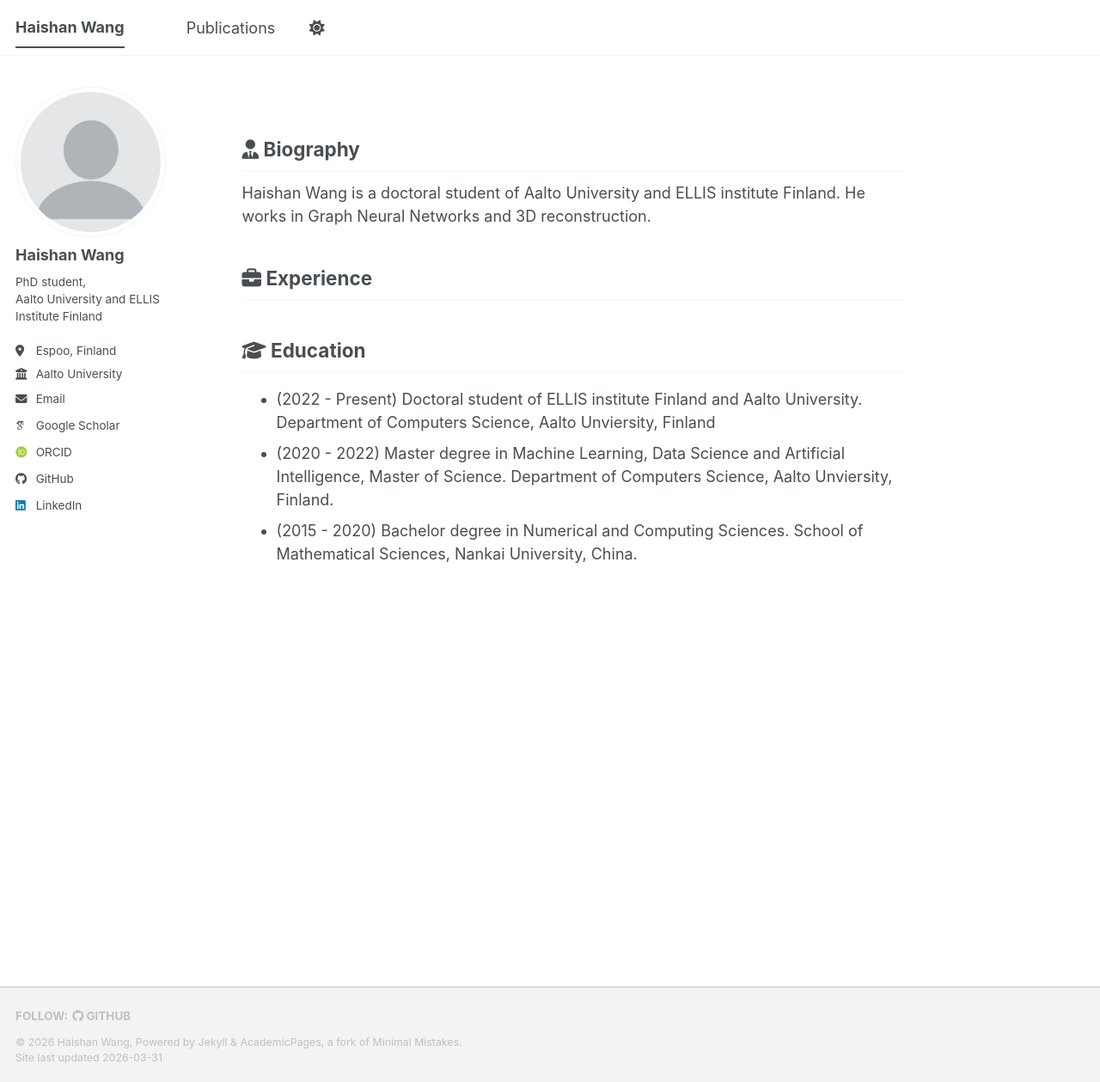
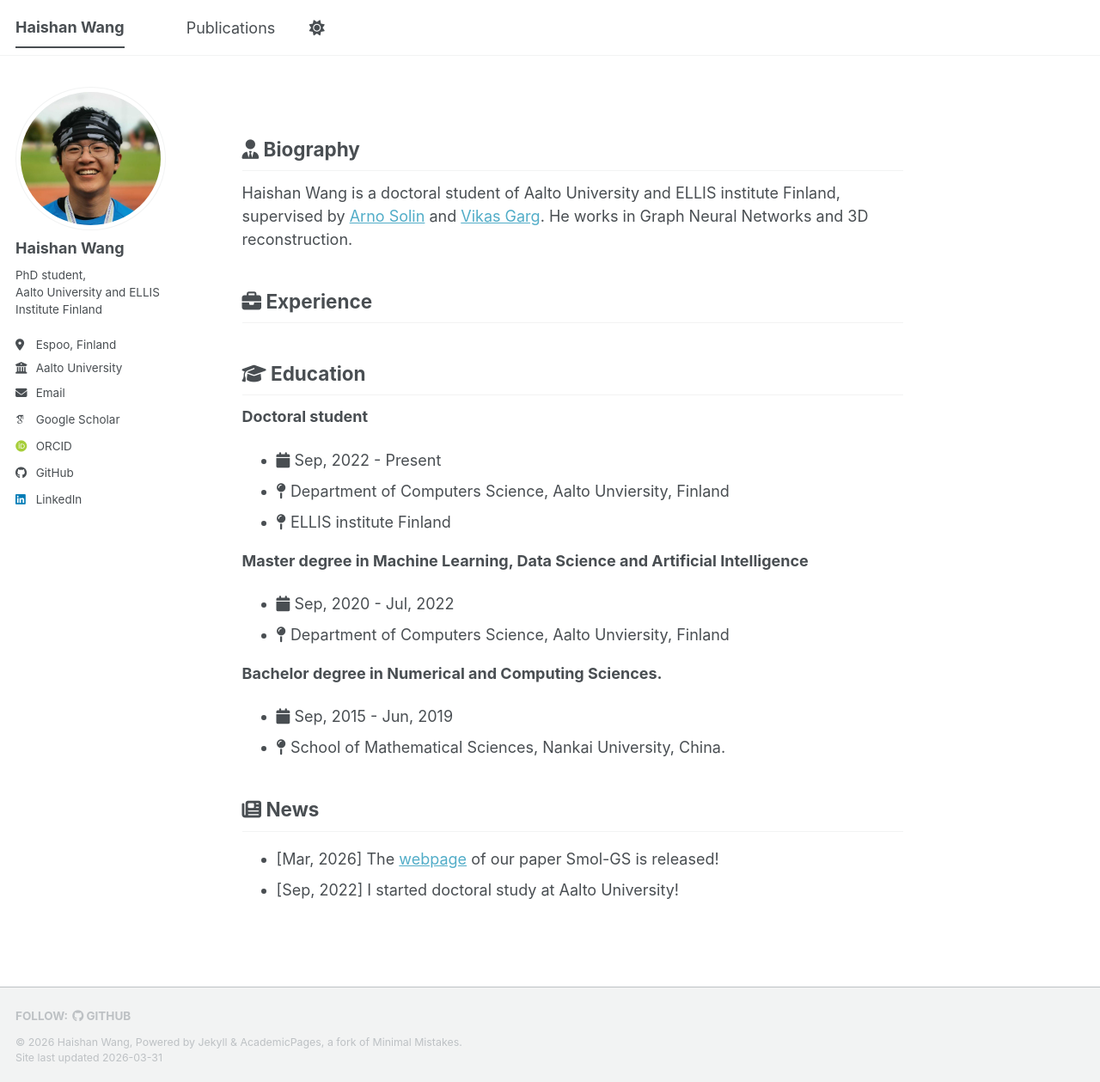
Before and after one commit to haishan-wang/haishan-wang.github.io, a Jekyll site: the page built from _pages/about.md, in a window 1280 px wide and 1259 px high. Shown: the whole window at 86% size. Built offline with Jekyll 4.4.1, drawn with Linux system fonts in a browser that asks for light colours; some web fonts are replaced; a script bundle is joined from its source files by our own code; library files that are not in the unit come from our copies.

Commit message:
update profile, add some info

```diff
--- a/_config.yml
+++ b/_config.yml
@@ -23,7 +23,7 @@ repository               : "haishan-wang/haishan-wang.github.io"
 #               Additional customization can be done by editing /_includes/author-profile.html
 author:
   # Biographic information
-  avatar           : "profile.png"
+  avatar           : "profile_espoo.jpg"
   name             : "Haishan Wang"
   pronouns         : # example: "she/her"
   bio              : "PhD student,<br> Aalto University and ELLIS Institute Finland"
--- a/_layouts/single.html
+++ b/_layouts/single.html
@@ -51,13 +51,13 @@ layout: default
         {{ content }}
 
         {% if page.citation %}<p style="font-size: smaller">Recommended citation: {{ page.citation }}</p>{% endif %}
-        {% if page.paperurl or page.slidesurl or page.bibtexurl or page.webpage or page.githuburl %}
+        {% if page.paperurl or page.slidesurl or page.bibtexurl or page.webpageurl or page.githuburl %}
           <p>
-            {% if page.webpage %}<a href="{{ page.webpage }}">Project Page</a>{% endif %}
-            {% if page.paperurl %}{% if page.webpage %} | {% endif %}<a href="{{ page.paperurl }}">Paper</a>{% endif %}
-            {% if page.githuburl %}{% if page.paperurl or page.webpage %} | {% endif %}<a href="{{ page.githuburl }}">Code</a>{% endif %}
-            {% if page.slidesurl %}{% if page.paperurl or page.webpage or page.githuburl %} | {% endif %}<a href="{{ page.slidesurl }}">Slides</a>{% endif %}
-            {% if page.bibtexurl %}{% if page.paperurl or page.webpage or page.githuburl or page.slidesurl %} | {% endif %}<a href="{{ page.bibtexurl }}">BibTeX</a>{% endif %}
+            {% if page.webpageurl %}<a href="{{ page.webpageurl }}">Project Page</a>{% endif %}
+            {% if page.paperurl %}{% if page.webpageurl %} | {% endif %}<a href="{{ page.paperurl }}">Paper</a>{% endif %}
+            {% if page.githuburl %}{% if page.paperurl or page.webpageurl %} | {% endif %}<a href="{{ page.githuburl }}">Code</a>{% endif %}
+            {% if page.slidesurl %}{% if page.paperurl or page.webpageurl or page.githuburl %} | {% endif %}<a href="{{ page.slidesurl }}">Slides</a>{% endif %}
+            {% if page.bibtexurl %}{% if page.paperurl or page.webpageurl or page.githuburl or page.slidesurl %} | {% endif %}<a href="{{ page.bibtexurl }}">BibTeX</a>{% endif %}
           </p>
         {% endif %}
 
--- a/_pages/about.md
+++ b/_pages/about.md
@@ -8,12 +8,26 @@ redirect_from:
 ---
 
 ## <i class="fa-solid fa-user-tie"></i> Biography
-Haishan Wang is a doctoral student of Aalto University and ELLIS institute Finland. He works in Graph Neural Networks and 3D reconstruction.
+Haishan Wang is a doctoral student of Aalto University and ELLIS institute Finland, supervised by [Arno Solin](https://users.aalto.fi/~asolin/) and [Vikas Garg](https://users.aalto.fi/~gargv3/). He works in Graph Neural Networks and 3D reconstruction.
 
 ## <i class="fa-solid fa-briefcase"></i> Experience
 
 
 ## <i class="fa-solid fa-graduation-cap"></i> Education
-- (2022 - Present) Doctoral student of ELLIS institute Finland and Aalto University. Department of Computers Science, Aalto Unviersity, Finland
-- (2020 - 2022) Master degree in Machine Learning, Data Science and Artificial Intelligence, Master of Science. Department of Computers Science, Aalto Unviersity, Finland.
-- (2015 - 2020) Bachelor degree in Numerical and Computing Sciences. School of Mathematical Sciences, Nankai University, China.
+**Doctoral student**
+- <i class='fas fa-calendar'></i> Sep, 2022 - Present
+- <i class='fas fa-map-pin'></i> Department of Computers Science, Aalto Unviersity, Finland
+- <i class='fas fa-map-pin'></i> ELLIS institute Finland
+
+**Master degree in Machine Learning, Data Science and Artificial Intelligence**
+- <i class='fas fa-calendar'></i> Sep, 2020 - Jul, 2022
+- <i class='fas fa-map-pin'></i> Department of Computers Science, Aalto Unviersity, Finland
+
+
+**Bachelor degree in Numerical and Computing Sciences.**
+- <i class='fas fa-calendar'></i> Sep, 2015 - Jun, 2019
+- <i class='fas fa-map-pin'></i> School of Mathematical Sciences, Nankai University, China.
+
+## <i class="fa-solid fa-newspaper"></i> News
+- [Mar, 2026] The [webpage](https://aaltoml.github.io/Smol-GS/) of our paper Smol-GS is released!
+- [Sep, 2022] I started doctoral study at Aalto University!
```
Also changed, not shown: _publications/2025-04-28-paper-himp-2.md (+1 -1 lines), images/profile_espoo.jpg (added).
